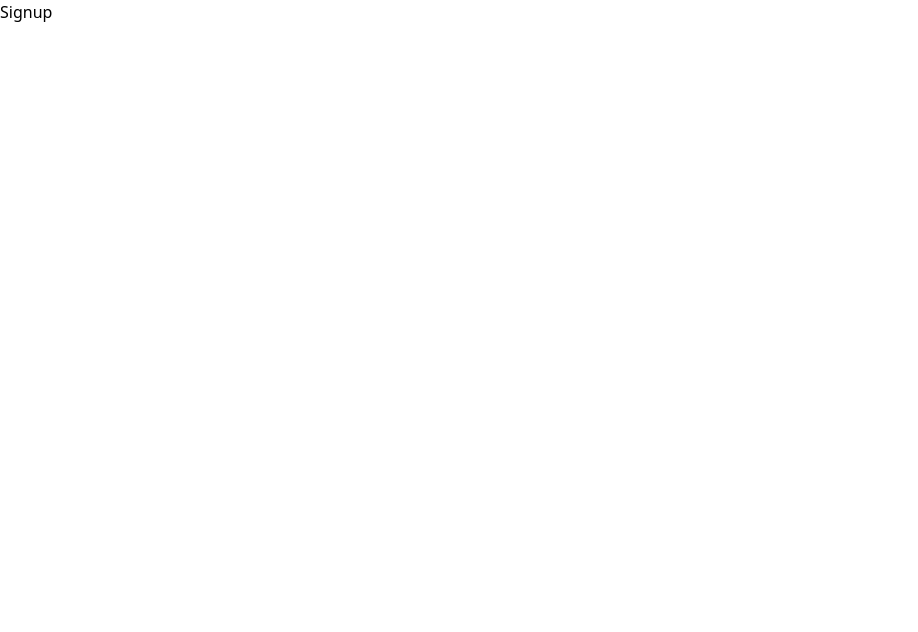
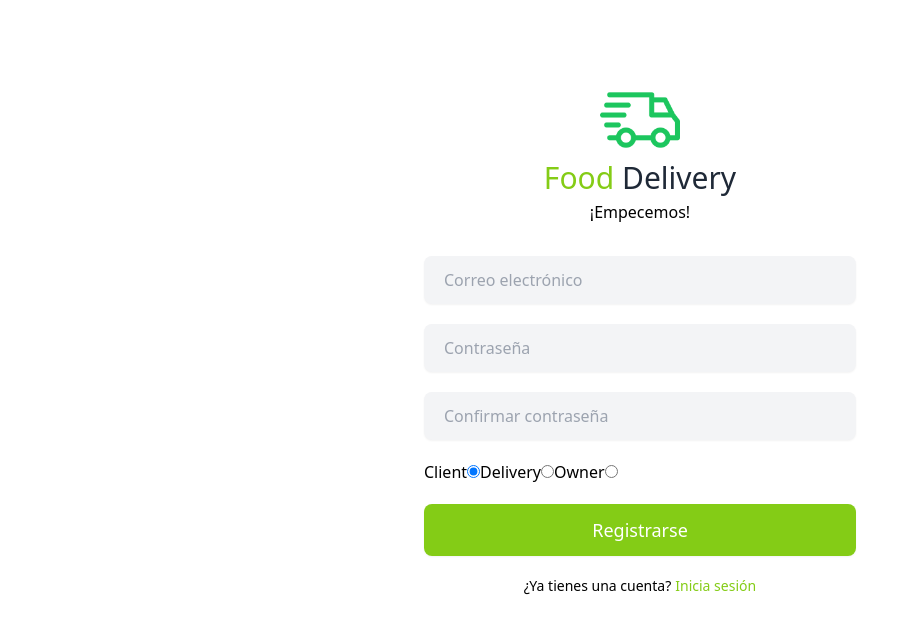
Before and after one commit to DavidBarcenas/react-food-delivery, a React (Create React App) app: page /signup in a window 1280 px wide. Shown: the top 632 px of the page, without its empty margins (0-918 px from the left). Built offline with nearby package versions, Linux system fonts and the light colour scheme.

Commit message:
add create account page

```diff
--- a/package.json
+++ b/package.json
@@ -14,6 +14,7 @@
     "graphql": "^16.3.0",
     "react": "^17.0.2",
     "react-dom": "^17.0.2",
+    "react-helmet": "^6.1.0",
     "react-hook-form": "^7.28.0",
     "react-router-dom": "^6.2.2",
     "react-scripts": "5.0.0",
@@ -53,6 +54,7 @@
     ]
   },
   "devDependencies": {
+    "@types/react-helmet": "^6.1.5",
     "@typescript-eslint/parser": "^5.15.0",
     "apollo": "^2.33.9",
     "autoprefixer": "^10.4.4",
--- a/public/index.html
+++ b/public/index.html
@@ -5,10 +5,7 @@
     <link rel="icon" href="%PUBLIC_URL%/favicon.ico" />
     <meta name="viewport" content="width=device-width, initial-scale=1" />
     <meta name="theme-color" content="#000000" />
-    <meta
-      name="description"
-      content="Web site created using create-react-app"
-    />
+    <meta name="description" content="Web site created using create-react-app" />
     <link rel="apple-touch-icon" href="%PUBLIC_URL%/logo192.png" />
     <!--
       manifest.json provides metadata used when your web app is installed on a
@@ -24,7 +21,7 @@
       work correctly both with client-side routing and a non-root public URL.
       Learn how to configure a non-root public URL by running `npm run build`.
     -->
-    <title>React App</title>
+    <title>Food Delivery</title>
   </head>
   <body>
     <noscript>You need to enable JavaScript to run this app.</noscript>
--- a/src/pages/login.tsx
+++ b/src/pages/login.tsx
@@ -1,7 +1,8 @@
 import {Link} from 'react-router-dom';
 import {gql, useMutation} from '@apollo/client';
 import {useForm} from 'react-hook-form';
-import {loginMutation, loginMutationVariables} from '../types/LoginMutation';
+import {Helmet} from 'react-helmet';
+import {loginMutation, loginMutationVariables} from '../types/loginMutation';
 import InputError from '../components/input-error';
 import logo from '../assets/img/logo.png';
 import Button from '../components/button';
@@ -52,6 +53,9 @@ function Login() {
 
   return (
     <div className='flex h-screen flex-col items-center'>
+      <Helmet>
+        <title>Iniciar sesión | Food Delivery</title>
+      </Helmet>
       <div className='w-full max-w-lg rounded-lg bg-white py-20'>
         <div className='mb-8 px-10 text-center'>
           <img src={logo} alt='Food Delivery' width='80' className='inline-block' />
@@ -95,9 +99,9 @@ function Login() {
           <Button type='submit' text='Acceder' loading={loading} />
         </form>
         <p className='text-center text-sm'>
-          ¿Eres nuevo por aqui?{' '}
-          <Link to='/signup' className='text-lime-500 hover:underline'>
-            Crea un cuenta
+          ¿Eres nuevo por aqui?
+          <Link to='/signup' className='ml-1 text-lime-500 hover:underline'>
+            Crea una cuenta
           </Link>
         </p>
       </div>
--- a/src/pages/signup.tsx
+++ b/src/pages/signup.tsx
@@ -1,5 +1,123 @@
+import {Link} from 'react-router-dom';
+import {gql, useMutation} from '@apollo/client';
+import {useForm} from 'react-hook-form';
+import {Helmet} from 'react-helmet';
+import InputError from '../components/input-error';
+import logo from '../assets/img/logo.png';
+import Button from '../components/button';
+import {emailRegex} from '../utils/validators';
+import {UserRole} from '../types/globalTypes';
+
+const CREATE_ACCOUNT_MUTATION = gql`
+  mutation createAccountMutation($createAccountInput: CreateAccountInput!) {
+    createAccount(input: $createAccountInput) {
+      ok
+      error
+    }
+  }
+`;
+
+interface RegisterForm {
+  email: string;
+  password: string;
+  repeatPassword: string;
+  role: UserRole;
+}
+
 function Signup() {
-  return <div>Signup</div>;
+  const {register, handleSubmit, formState} = useForm<RegisterForm>({
+    defaultValues: {role: UserRole.Client},
+  });
+  const {email, password, repeatPassword} = formState.errors;
+  const [createAccountMutation] = useMutation(CREATE_ACCOUNT_MUTATION);
+
+  function onSubmit(data: RegisterForm) {
+    console.log(data);
+  }
+
+  return (
+    <div className='flex h-screen flex-col items-center'>
+      <Helmet>
+        <title>Registrarse | Food Delivery</title>
+      </Helmet>
+      <div className='w-full max-w-lg rounded-lg bg-white py-20'>
+        <div className='mb-8 px-10 text-center'>
+          <img src={logo} alt='Food Delivery' width='80' className='inline-block' />
+          <h1 className='mb-1 text-3xl text-gray-800'>
+            <span className='font-medium text-lime-500'>Food</span> Delivery
+          </h1>
+          <p>¡Empecemos!</p>
+        </div>
+        <form onSubmit={handleSubmit(onSubmit)} className='mb-5 grid gap-5 px-10'>
+          <div>
+            <input
+              {...register('email', {
+                required: true,
+                pattern: emailRegex,
+              })}
+              name='email'
+              type='email'
+              required
+              placeholder='Correo electrónico'
+              className='input'
+            />
+            {email?.type === 'required' && <InputError message='El correo es requerido' />}
+            {email?.type === 'pattern' && <InputError message='Ingresa un correo válido' />}
+          </div>
+          <div>
+            <input
+              {...register('password', {required: 'La contraseña es requerida', minLength: 6})}
+              type='password'
+              placeholder='Contraseña'
+              required
+              className='input'
+            />
+            {password?.message && <InputError message={password?.message} />}
+            {password?.type === 'minLength' && (
+              <InputError message='La contraseña debe tener al menos 6 caracteres' />
+            )}
+          </div>
+          <div>
+            <input
+              {...register('repeatPassword', {
+                required: 'La contraseña es requerida',
+                minLength: 6,
+              })}
+              type='password'
+              placeholder='Confirmar contraseña'
+              required
+              className='input'
+            />
+            {repeatPassword?.message && <InputError message={repeatPassword?.message} />}
+            {repeatPassword?.type === 'minLength' && (
+              <InputError message='La contraseña debe tener al menos 6 caracteres' />
+            )}
+          </div>
+          <div>
+            <label>
+              Client
+              <input type='radio' {...register('role')} value={UserRole.Client} />
+            </label>
+            <label>
+              Delivery
+              <input type='radio' {...register('role')} value={UserRole.Delivery} />
+            </label>
+            <label>
+              Owner
+              <input type='radio' {...register('role')} value={UserRole.Owner} />
+            </label>
+          </div>
+          <Button type='submit' text='Registrarse' />
+        </form>
+        <p className='text-center text-sm'>
+          ¿Ya tienes una cuenta?
+          <Link to='/' className='ml-1 text-lime-500 hover:underline'>
+            Inicia sesión
+          </Link>
+        </p>
+      </div>
+    </div>
+  );
 }
 
 export default Signup;
--- /dev/null
+++ b/src/types/createAccountMutation.ts
@@ -0,0 +1,24 @@
+/* tslint:disable */
+/* eslint-disable */
+// @generated
+// This file was automatically generated and should not be edited.
+
+import { CreateAccountInput } from "./globalTypes";
+
+// ====================================================
+// GraphQL mutation operation: createAccountMutation
+// ====================================================
+
+export interface createAccountMutation_createAccount {
+  __typename: "CreateAccountOutput";
+  ok: boolean;
+  error: string | null;
+}
+
+export interface createAccountMutation {
+  createAccount: createAccountMutation_createAccount;
+}
+
+export interface createAccountMutationVariables {
+  createAccountInput: CreateAccountInput;
+}
--- a/src/types/globalTypes.ts
+++ b/src/types/globalTypes.ts
@@ -7,6 +7,18 @@
 // START Enums and Input Objects
 //==============================================================
 
+export enum UserRole {
+  Client = "Client",
+  Delivery = "Delivery",
+  Owner = "Owner",
+}
+
+export interface CreateAccountInput {
+  email: string;
+  password: string;
+  role: UserRole;
+}
+
 export interface LoginInput {
   email: string;
   password: string;
```
Also changed, not shown: 1 other file (tests, documents, lock files or other folders).
